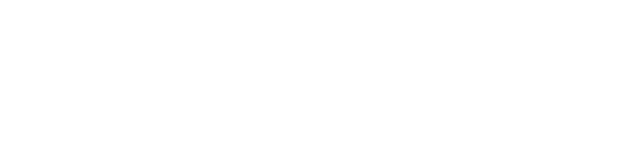
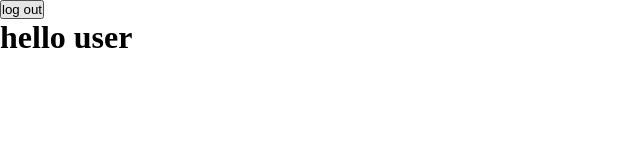
Before and after one commit to ebahena98/WebDevProject, a plain HTML site: page index.html in a window 1280 px wide. Shown: the whole page, without its empty margins (0-640 px from the left). Drawn offline with Linux system fonts and the light colour scheme.

Commit message:
Updating index.html and home.css

```diff
--- a/css/home.css
+++ b/css/home.css
@@ -0,0 +1,13 @@
+ * {
+    margin: 0;
+    padding: 0;
+    box-sizing: border-box;
+ }
+
+ body {
+    position: relative;
+    width: 100%;
+    min-height: 100vh;
+    height: auto;
+    display:flex;
+ }
--- a/index.html
+++ b/index.html
@@ -2,17 +2,27 @@
 <head>
 
     <meta charset="UTF-8">
+    <meta name="viewport" content="width=device-width, initial-scale=1.0">
     <meta name="description" content="Allows students to sell their products">
     <meta name="author" content="Edgar Bahena">
-    <meta name="viewport" content="width=device-width, initial-scale=1.0">
 
+    <title>Home Page</title>
 
+    <link rel="stylesheet" href="css/home.css">
 
 </head>
 
 <body>
 
+    <div class="container">
+        <button class="logout">log out</button>
+        <h1 class="greeting">hello user</h1>
 
+    </div>
+
+
+    <!-- script tag defines a client-side script-->
+    <script src="js/home.js"></script>
 
 
 
```
